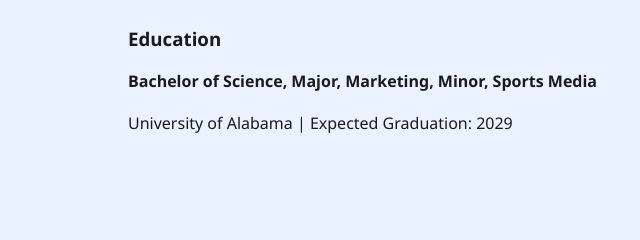
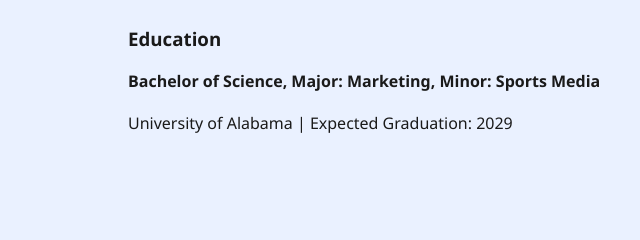
Before and after one commit to jhouse0611/joannaportfolio, a plain HTML site: page index.html in a window 1280 px wide. Shown: the part 769-1009 px from the top of the page, 12-652 px from the left. Drawn offline with Linux system fonts and the light colour scheme.

Commit message:
Update index.html

```diff
--- a/index.html
+++ b/index.html
@@ -53,7 +53,7 @@
           <div class="resume-layout">
             <div>
               <h3>Education</h3>
-              <p><strong>Bachelor of Science, Major, Marketing, Minor, Sports Media </strong></p>
+              <p><strong>Bachelor of Science, Major: Marketing, Minor: Sports Media </strong></p>
               <p>University of Alabama | Expected Graduation: 2029</p>
             </div>
             <div>
```
